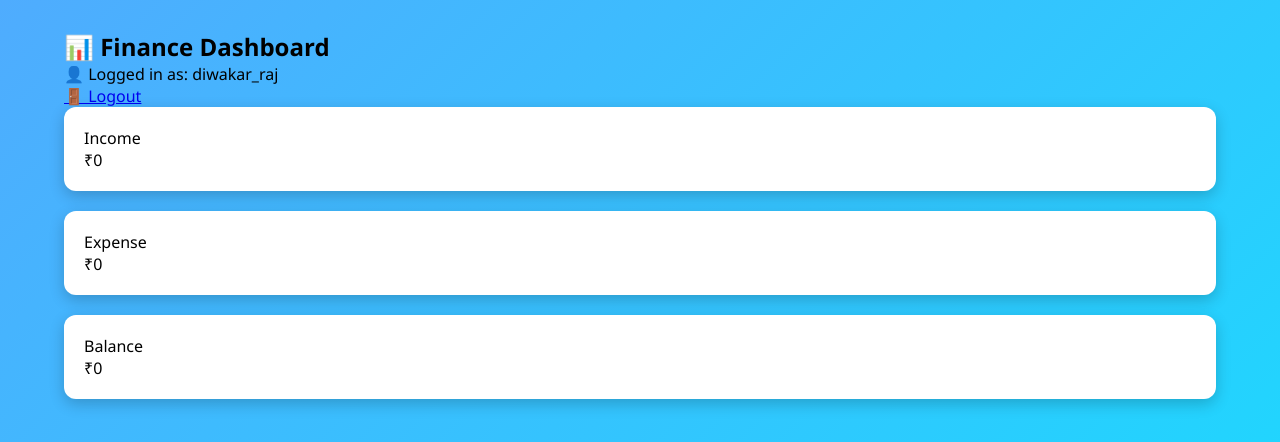
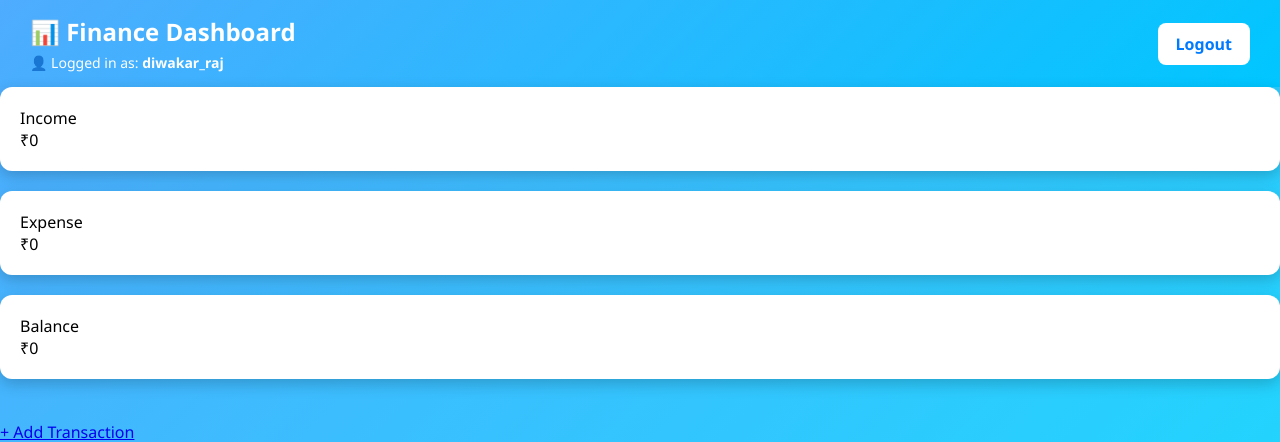
Before and after one commit to diwakarraj14/finance-tracker, a Flask app: page / in a window 1280 px wide. Shown: the top 442 px of the page. Run offline with Flask 3, Linux system fonts and the light colour scheme; a user stored in the database is signed in; data that the repository does not hold is empty.

Commit message:
improve navbar and logout button

```diff
--- a/static/style.css
+++ b/static/style.css
@@ -163,3 +163,36 @@ table tr:nth-child(even) {
 .form-container button:hover {
     background: #007bff;
 }
+/* NAVBAR */
+.navbar {
+    display: flex;
+    justify-content: space-between;
+    align-items: center;
+    padding: 15px 30px;
+    background: linear-gradient(135deg, #4facfe, #00c6ff);
+    color: white;
+}
+
+.nav-left h2 {
+    margin-bottom: 5px;
+}
+
+.nav-left p {
+    font-size: 14px;
+}
+
+/* LOGOUT BUTTON */
+.logout-btn {
+    padding: 10px 18px;
+    background: white;
+    color: #007bff;
+    border-radius: 8px;
+    text-decoration: none;
+    font-weight: bold;
+    transition: 0.3s;
+}
+
+.logout-btn:hover {
+    background: #007bff;
+    color: white;
+}
--- a/templates/index.html
+++ b/templates/index.html
@@ -10,12 +10,16 @@
 
 <body>
 
-    <div class="container">
+    <div class="navbar">
+    <div class="nav-left">
         <h2>📊 Finance Dashboard</h2>
+        <p>👤 Logged in as: <b>{{ session['user'] }}</b></p>
+    </div>
 
-        <p>👤 Logged in as: {{ session['user'] }}</p>
-
-        <a href="/logout">🚪 Logout</a>
+    <div class="nav-right">
+        <a href="/logout" class="logout-btn">Logout</a>
+    </div>
+</div>
 
         <!-- CARDS -->
         <div class="dashboard">
```
